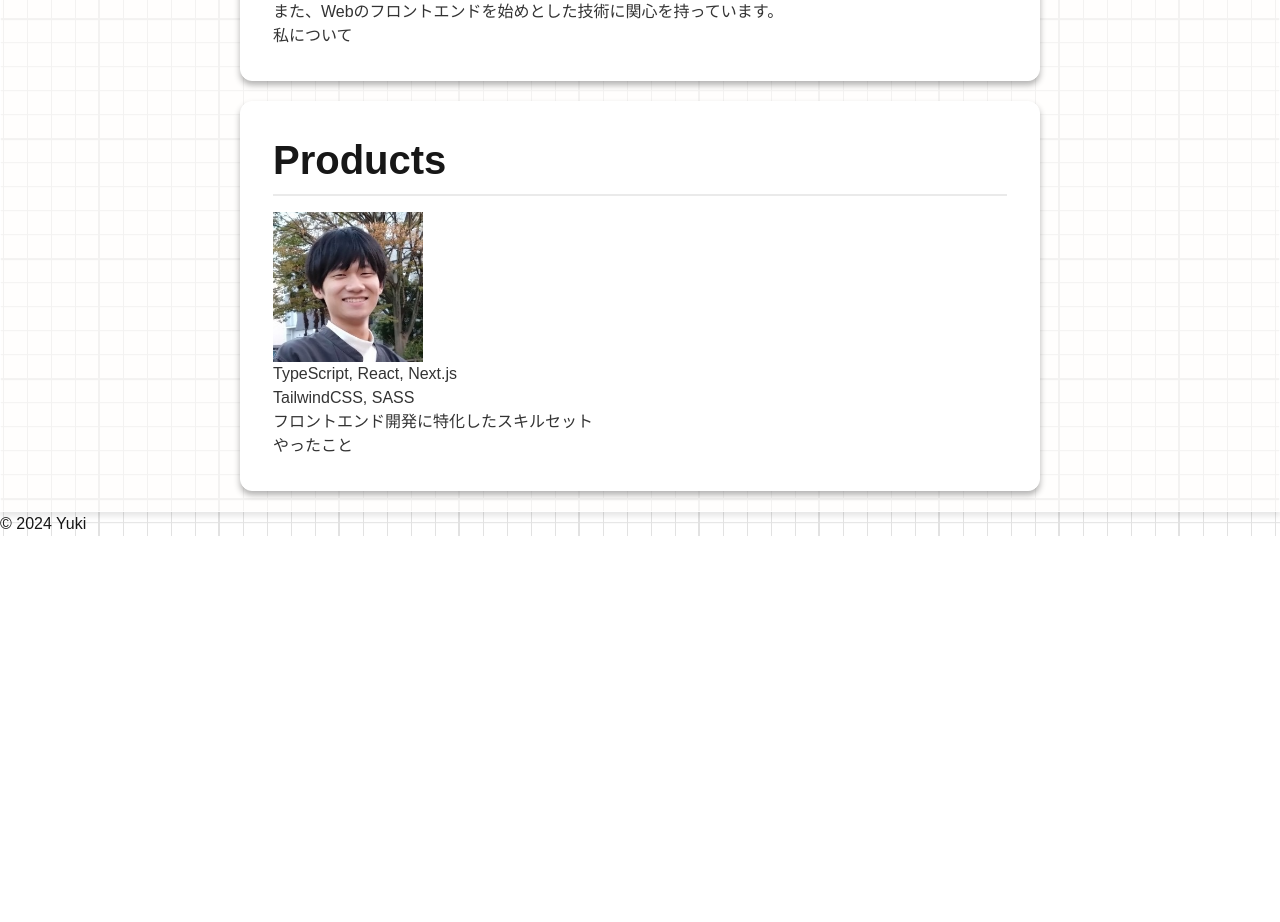
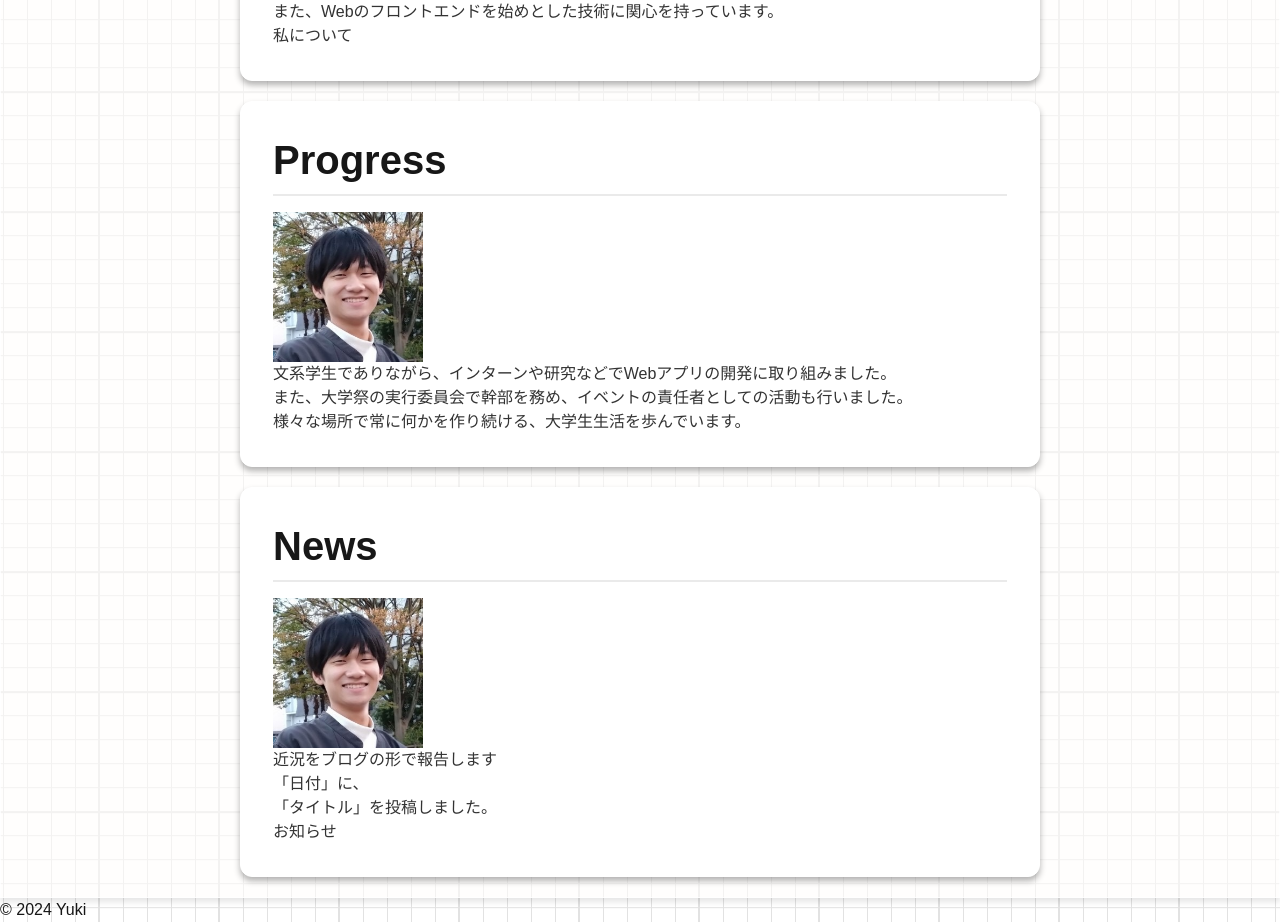
Before and after one commit to waka320/wakaport, a Next.js app in the folder wakanext/: page / in a window 1280 px wide. Shown: the part 620-1542 px from the top of the page. Before the commit the page ends 1156 px from the top, so only its background shows below. Built offline with nearby package versions, Linux system fonts and the light colour scheme.

Commit message:
adjust content section

```diff
--- a/wakanext/src/app/(pages)/about/page.tsx
+++ b/wakanext/src/app/(pages)/about/page.tsx
@@ -4,7 +4,7 @@
 import React from 'react';
 
 const AboutPage = () => (
-    <div className="p-4 max-w-4xl mx-auto">
+    <div className="white-background p-4 max-w-4xl mx-auto">
         <h1 className="text-3xl font-bold mb-6 text-gray-800">自己紹介</h1>
 
         <section className="mb-8">
--- a/wakanext/src/app/(pages)/contact/page.tsx
+++ b/wakanext/src/app/(pages)/contact/page.tsx
@@ -16,7 +16,7 @@ const ContactPage = () => {
     };
 
     return (
-        <div className="p-4 max-w-md mx-auto">
+        <div className="white-background p-4 max-w-md mx-auto">
             <h1 className="text-3xl font-bold mb-6 text-gray-800">コンタクト</h1>
 
             <form onSubmit={handleSubmit} className="space-y-4">
--- a/wakanext/src/app/(pages)/news/[slug]/page.tsx
+++ b/wakanext/src/app/(pages)/news/[slug]/page.tsx
@@ -18,7 +18,7 @@ export default async function ArticleDetailPage({
         }
 
         return (
-            <div className="container mx-auto px-4 py-8 max-w-4xl">
+            <div className="white-background container mx-auto px-4 py-8 max-w-4xl">
                 <article className="prose lg:prose-xl">
                     <h1 className="text-3xl font-bold mb-4">{article.title}</h1>
                     <div className="text-gray-600 mb-6">
--- a/wakanext/src/app/(pages)/news/page.tsx
+++ b/wakanext/src/app/(pages)/news/page.tsx
@@ -5,7 +5,7 @@ export default async function NewsPage() {
     const articles = await getAllArticles()
 
     return (
-        <div className="container mx-auto px-4 py-8">
+        <div className="white-background container mx-auto px-4 py-8">
             <h1 className="text-3xl font-bold mb-8">記事一覧</h1>
             <div className="grid md:grid-cols-2 lg:grid-cols-3 gap-6">
                 {articles.map((article) => (
--- a/wakanext/src/app/(pages)/products/page.tsx
+++ b/wakanext/src/app/(pages)/progress/page.tsx
@@ -2,8 +2,8 @@
 
 import React from 'react';
 
-const ProjectsPage = () => (
-    <div className="p-4 max-w-4xl mx-auto">
+const ProgressPage = () => (
+    <div className="white-background p-4 max-w-4xl mx-auto">
         <h1 className="text-3xl font-bold mb-6 text-gray-800">プロジェクト</h1>
 
         <div className="space-y-6">
@@ -26,4 +26,4 @@ const ProjectsPage = () => (
     </div>
 );
 
-export default ProjectsPage;
+export default ProgressPage;
--- a/wakanext/src/app/page.tsx
+++ b/wakanext/src/app/page.tsx
@@ -4,7 +4,6 @@ export default function Home() {
   return (
     <>
       <Hero />
-
       <Content />
     </>
   )
--- a/wakanext/src/components/Header.tsx
+++ b/wakanext/src/components/Header.tsx
@@ -12,7 +12,7 @@ export default function Header() {
       <nav className="flex space-x-4">
         <Link href="/" className="text-gray-800 hover:text-blue-600">Home</Link>
         <Link href="/about" className="text-gray-800 hover:text-blue-600">About</Link>
-        <Link href="/products" className="text-gray-800 hover:text-blue-600">Products</Link>
+        <Link href="/progress" className="text-gray-800 hover:text-blue-600">Progress</Link>
         <Link href="/news" className="text-gray-800 hover:text-blue-600">News</Link>
         <Link href="/contact" className="text-gray-800 hover:text-blue-600">Contact</Link>
       </nav>
--- a/wakanext/src/components/home/content.tsx
+++ b/wakanext/src/components/home/content.tsx
@@ -15,14 +15,25 @@ export default function Content() {
             />
             <Card
                 imageSrc="/images/profile.jpg"
-                title="Products"
+                title="Progress"
                 paragraphs={[
-                    "TypeScript, React, Next.js",
-                    "TailwindCSS, SASS",
-                    "フロントエンド開発に特化したスキルセット"
+                    "文系学生でありながら、インターンや研究などでWebアプリの開発に取り組みました。",
+                    "また、大学祭の実行委員会で幹部を務め、イベントの責任者としての活動も行いました。",
+                    "様々な場所で常に何かを作り続ける、大学生生活を歩んでいます。"
                 ]}
-                buttonText="やったこと"
+                buttonText=""
                 buttonHref="/products"
+            />
+            <Card
+                imageSrc="/images/profile.jpg"
+                title="News"
+                paragraphs={[
+                    "近況をブログの形で報告します",
+                    "「日付」に、",
+                    "「タイトル」を投稿しました。"
+                ]}
+                buttonText="お知らせ"
+                buttonHref="/news"
             />
         </div>
 
```
